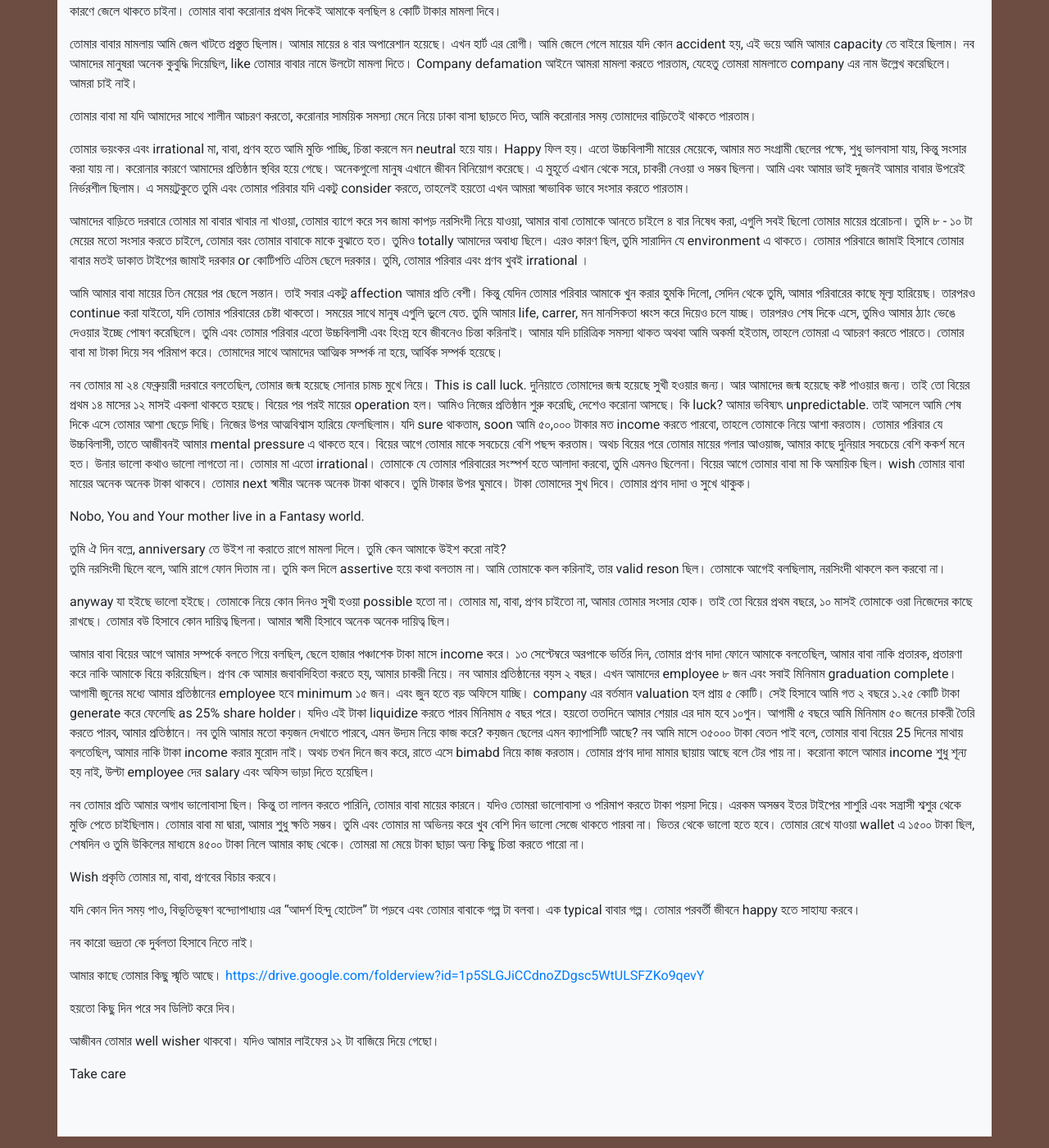
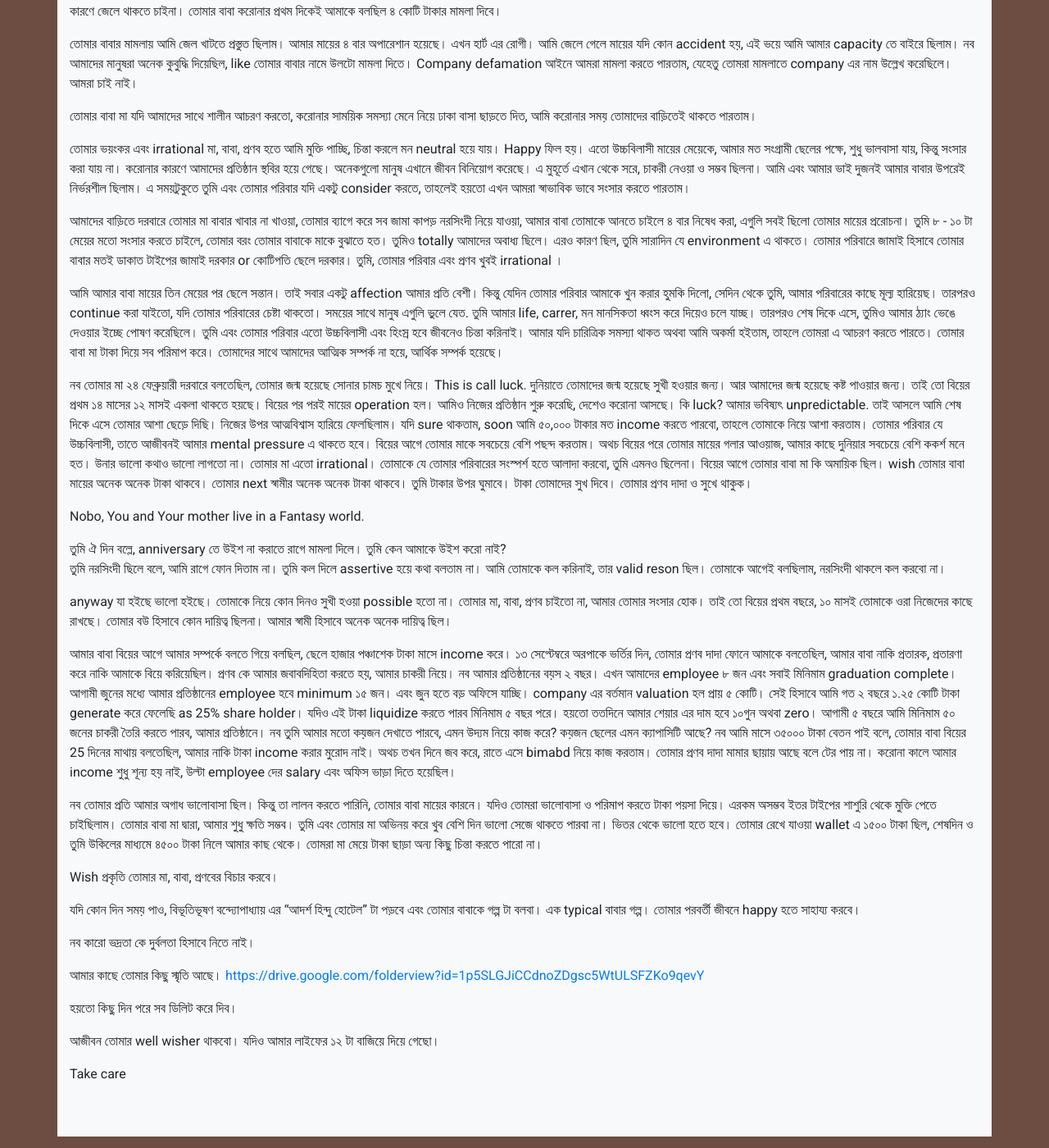
Before and after one commit to polodev/nobo, a Jekyll site: the page built from bisuda.md, in a window 1280 px wide and 1400 px high, scrolled down 4463 px. Shown: the whole window at 82% size. Built offline with Jekyll 4.4.1, drawn with Linux system fonts in a browser that asks for light colours; nearby versions of some CDN libraries.

Commit message:
--updated--

```diff
--- a/bisuda.md
+++ b/bisuda.md
@@ -140,7 +140,7 @@ active: last-message
 
 তোমার ভয়ংকর এবং irrational মা, বাবা, প্রণব হতে আমি মুক্তি পাচ্ছি, চিন্তা করলে মন neutral হয়ে যায়। Happy ফিল হয়। এতো উচ্চবিলাসী মায়ের মেয়েকে, আমার মত সংগ্রামী ছেলের পক্ষে, শুধু ভালবাসা যায়, কিন্তু সংসার করা যায় না। করোনার কারণে আমাদের প্রতিষ্ঠান স্থবির হয়ে গেছে। অনেকগুলো মানুষ এখানে জীবন বিনিয়োগ করেছে। এ মুহূর্তে এখান থেকে সরে, চাকরী নেওয়া ও সম্ভব ছিলনা। আমি এবং আমার ভাই দুজনই আমার বাবার উপরেই নির্ভরশীল ছিলাম। এ সময়টুকুতে তুমি এবং তোমার পরিবার যদি একটু consider করতে, তাহলেই হয়তো এখন আমরা স্বাভাবিক ভাবে সংসার করতে পারতাম।
 
-আমাদের বাড়িতে দরবারে তোমার মা বাবার খাবার না খাওয়া, তোমার ব্যাগে করে সব জামা কাপড় নরসিংদী নিয়ে যাওয়া, আমার বাবা তোমাকে আনতে চাইলে ৪ বার নিষেধ করা, এগুলি সবই ছিলো তোমার মায়ের প্ররোচনা। তুমি ৮ - ১০ টা মেয়ের মতো সংসার করতে চাইলে, তোমার বরং তোমার বাবাকে মাকে বুঝাতে হত। তুমিও totally আমাদের অবাধ্য ছিলে। এরও কারণ ছিল, তুমি সারাদিন যে environment এ থাকতে। তোমার পরিবারে জামাই হিসাবে তোমার বাবার মতই ডাকাত টাইপের জামাই দরকার or কোটিপতি এতিম ছেলে দরকার। তুমি, তোমার পরিবার এবং প্রণব খুবই irrational ।
+আমাদের বাড়িতে দরবারে তোমার মা বাবার খাবার না খাওয়া, তোমার ব্যাগে করে সব জামা কাপড় নরসিংদী নিয়ে যাওয়া, আমার বাবা তোমাকে আনতে চাইলে ৪ বার নিষেধ করা, এগুলি সবই ছিলো তোমার মায়ের প্ররোচনা। তুমি ৮ - ১০ টা মেয়ের মতো সংসার করতে চাইলে, তোমার বরং তোমার বাবাকে মাকে বুঝাতে হত। তুমিও totally আমাদের অবাধ্য ছিলে। এরও কারণ ছিল, তুমি সারাদিন যে environment এ থাকতে। তোমার পরিবারে জামাই হিসাবে তোমার বাবার মতই ডাকাত টাইপের জামাই দরকার or কোটিপতি ছেলে দরকার। তুমি, তোমার পরিবার এবং প্রণব খুবই irrational ।
 
 আমি আমার বাবা মায়ের তিন মেয়ের পর ছেলে সন্তান। তাই সবার একটু affection আমার প্রতি বেশী। কিন্তু যেদিন তোমার পরিবার আমাকে খুন করার হুমকি দিলো, সেদিন থেকে তুমি, আমার পরিবারের কাছে মূল্য হারিয়েছ। তারপরও continue করা যাইতো, যদি তোমার পরিবারের চেষ্টা থাকতো। সময়ের সাথে মানুষ এগুলি ভুলে যেত. তুমি আমার life, carrer, মন মানসিকতা ধ্বংস করে দিয়েও চলে যাচ্ছ। তারপরও শেষ দিকে এসে, তুমিও আমার ঠ্যাং ভেঙে দেওয়ার ইচ্ছে পোষণ করেছিলে। তুমি এবং তোমার পরিবার এতো উচ্চবিলাসী এবং হিংস্র হবে জীবনেও চিন্তা করিনাই। আমার যদি চারিত্রিক সমস্যা থাকত অথবা আমি অকর্মা হইতাম, তাহলে তোমরা এ আচরণ করতে পারতে। তোমার বাবা মা টাকা দিয়ে সব পরিমাপ করে। তোমাদের সাথে আমাদের আত্মিক সম্পর্ক না হয়ে, আর্থিক সম্পর্ক হয়েছে।
 
@@ -153,9 +153,9 @@ Nobo, You and Your mother live in a Fantasy world.
 
 anyway যা হইছে ভালো হইছে। তোমাকে নিয়ে কোন দিনও সুখী হওয়া possible হতো না। তোমার মা, বাবা, প্রণব চাইতো না, আমার তোমার সংসার হোক। তাই তো বিয়ের প্রথম বছরে, ১০ মাসই তোমাকে ওরা নিজেদের কাছে রাখছে। তোমার বউ হিসাবে কোন দায়িত্ব ছিলনা। আমার স্বামী হিসাবে অনেক অনেক দায়িত্ব ছিল।
 
-আমার বাবা বিয়ের আগে আমার সম্পর্কে বলতে গিয়ে বলছিল, ছেলে হাজার পঞ্চাশেক টাকা মাসে income করে। ১৩ সেপ্টেম্বরে অরপাকে ভর্তির দিন, তোমার প্রণব দাদা ফোনে আমাকে বলতেছিল, আমার বাবা নাকি প্রতারক, প্রতারণা করে নাকি আমাকে বিয়ে করিয়েছিল। প্রণব কে আমার জবাবদিহিতা করতে হয়, আমার চাকরী নিয়ে। নব আমার প্রতিষ্ঠানের বয়স ২ বছর। এখন আমাদের employee ৮ জন এবং সবাই মিনিমাম graduation complete। আগামী জুনের মধ্যে আমার প্রতিষ্ঠানের employee হবে minimum ১৫ জন। এবং জুন হতে বড় অফিসে যাচ্ছি। company এর বর্তমান valuation হল প্রায় ৫ কোটি। সেই হিসাবে আমি গত ২ বছরে ১.২৫ কোটি টাকা generate করে ফেলেছি as 25% share holder। যদিও এই টাকা liquidize করতে পারব মিনিমাম ৫ বছর পরে। হয়তো ততদিনে আমার শেয়ার এর দাম হবে ১০গুন। আগামী ৫ বছরে আমি মিনিমাম ৫০ জনের চাকরী তৈরি করতে পারব, আমার প্রতিষ্ঠানে। নব তুমি আমার মতো কয়জন দেখাতে পারবে, এমন উদ্যম নিয়ে কাজ করে? কয়জন ছেলের এমন ক্যাপাসিটি আছে? নব আমি মাসে ৩৫০০০ টাকা বেতন পাই বলে, তোমার বাবা বিয়ের 25 দিনের মাথায় বলতেছিল, আমার নাকি টাকা income করার মুরোদ নাই। অথচ তখন দিনে জব করে, রাতে এসে bimabd নিয়ে কাজ করতাম। তোমার প্রণব দাদা মামার ছায়ায় আছে বলে টের পায় না। করোনা কালে আমার income শুধু শূন্য হয় নাই, উল্টা employee দের salary এবং অফিস ভাড়া দিতে হয়েছিল।
+আমার বাবা বিয়ের আগে আমার সম্পর্কে বলতে গিয়ে বলছিল, ছেলে হাজার পঞ্চাশেক টাকা মাসে income করে। ১৩ সেপ্টেম্বরে অরপাকে ভর্তির দিন, তোমার প্রণব দাদা ফোনে আমাকে বলতেছিল, আমার বাবা নাকি প্রতারক, প্রতারণা করে নাকি আমাকে বিয়ে করিয়েছিল। প্রণব কে আমার জবাবদিহিতা করতে হয়, আমার চাকরী নিয়ে। নব আমার প্রতিষ্ঠানের বয়স ২ বছর। এখন আমাদের employee ৮ জন এবং সবাই মিনিমাম graduation complete। আগামী জুনের মধ্যে আমার প্রতিষ্ঠানের employee হবে minimum ১৫ জন। এবং জুন হতে বড় অফিসে যাচ্ছি। company এর বর্তমান valuation হল প্রায় ৫ কোটি। সেই হিসাবে আমি গত ২ বছরে ১.২৫ কোটি টাকা generate করে ফেলেছি as 25% share holder। যদিও এই টাকা liquidize করতে পারব মিনিমাম ৫ বছর পরে। হয়তো ততদিনে আমার শেয়ার এর দাম হবে ১০গুন অথবা zero। আগামী ৫ বছরে আমি মিনিমাম ৫০ জনের চাকরী তৈরি করতে পারব, আমার প্রতিষ্ঠানে। নব তুমি আমার মতো কয়জন দেখাতে পারবে, এমন উদ্যম নিয়ে কাজ করে? কয়জন ছেলের এমন ক্যাপাসিটি আছে? নব আমি মাসে ৩৫০০০ টাকা বেতন পাই বলে, তোমার বাবা বিয়ের 25 দিনের মাথায় বলতেছিল, আমার নাকি টাকা income করার মুরোদ নাই। অথচ তখন দিনে জব করে, রাতে এসে bimabd নিয়ে কাজ করতাম। তোমার প্রণব দাদা মামার ছায়ায় আছে বলে টের পায় না। করোনা কালে আমার income শুধু শূন্য হয় নাই, উল্টা employee দের salary এবং অফিস ভাড়া দিতে হয়েছিল।
 
-নব তোমার প্রতি আমার অগাধ ভালোবাসা ছিল। কিন্তু তা লালন করতে পারিনি, তোমার বাবা মায়ের কারনে। যদিও তোমরা ভালোবাসা ও পরিমাপ করতে টাকা পয়সা দিয়ে। এরকম অসম্ভব ইতর টাইপের শাশুরি এবং সন্ত্রাসী শ্বশুর থেকে মুক্তি পেতে চাইছিলাম। তোমার বাবা মা দ্বারা, আমার শুধু ক্ষতি সম্ভব। তুমি এবং তোমার মা অভিনয় করে খুব বেশি দিন ভালো সেজে থাকতে পারবা না। ভিতর থেকে ভালো হতে হবে। তোমার রেখে যাওয়া wallet এ ১৫০০ টাকা ছিল, শেষদিন ও তুমি উকিলের মাধ্যমে ৪৫০০ টাকা নিলে আমার কাছ থেকে। তোমরা মা মেয়ে টাকা ছাড়া অন্য কিছু চিন্তা করতে পারো না।
+নব তোমার প্রতি আমার অগাধ ভালোবাসা ছিল। কিন্তু তা লালন করতে পারিনি, তোমার বাবা মায়ের কারনে। যদিও তোমরা ভালোবাসা ও পরিমাপ করতে টাকা পয়সা দিয়ে। এরকম অসম্ভব ইতর টাইপের শাশুরি থেকে মুক্তি পেতে চাইছিলাম। তোমার বাবা মা দ্বারা, আমার শুধু ক্ষতি সম্ভব। তুমি এবং তোমার মা অভিনয় করে খুব বেশি দিন ভালো সেজে থাকতে পারবা না। ভিতর থেকে ভালো হতে হবে। তোমার রেখে যাওয়া wallet এ ১৫০০ টাকা ছিল, শেষদিন ও তুমি উকিলের মাধ্যমে ৪৫০০ টাকা নিলে আমার কাছ থেকে। তোমরা মা মেয়ে টাকা ছাড়া অন্য কিছু চিন্তা করতে পারো না।
 
 Wish প্রকৃতি তোমার মা, বাবা, প্রণবের বিচার করবে।
 
```
Also changed, not shown: index2.md (+3 -3 lines), sanjoy.md (+3 -3 lines).
